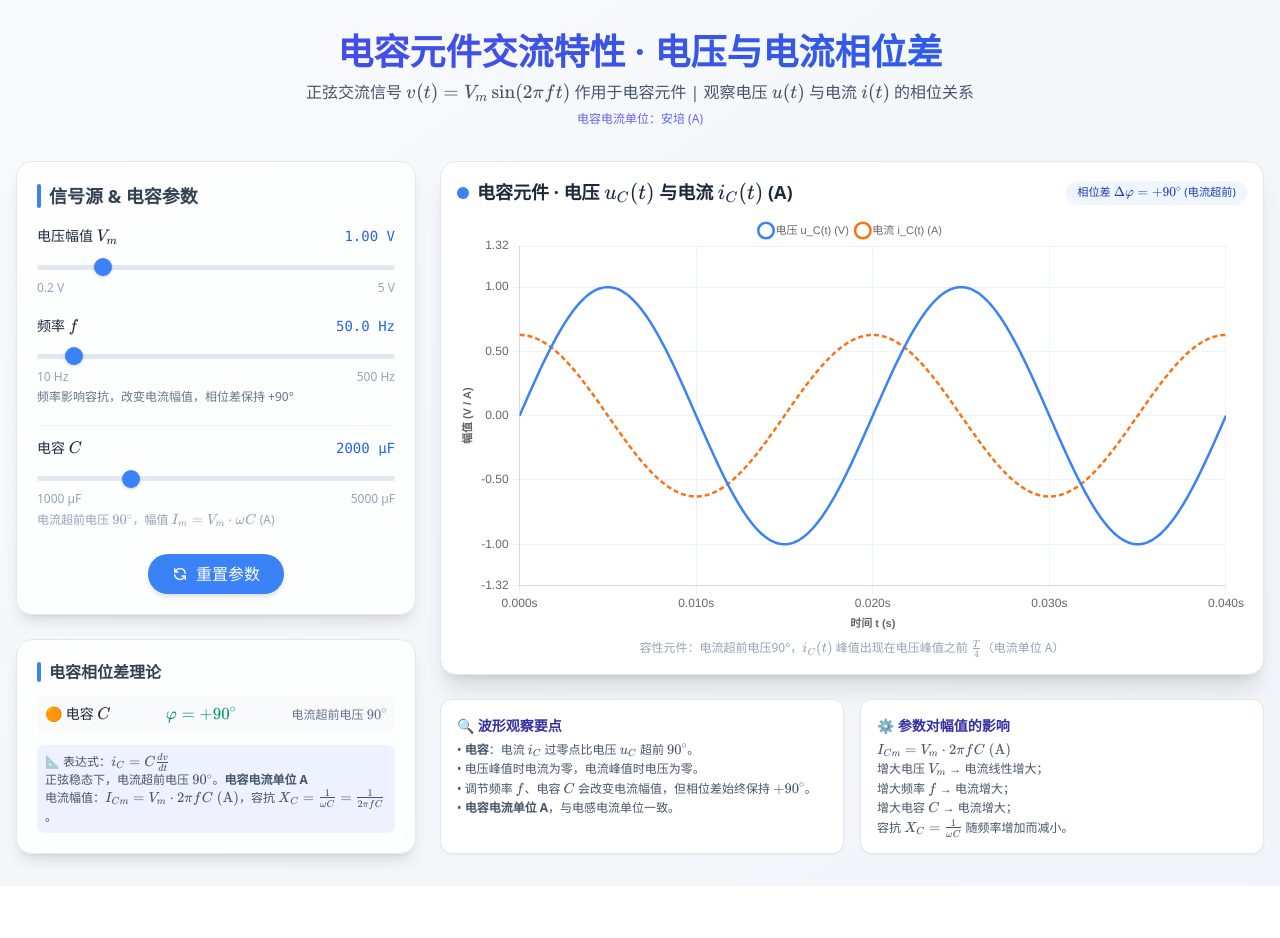
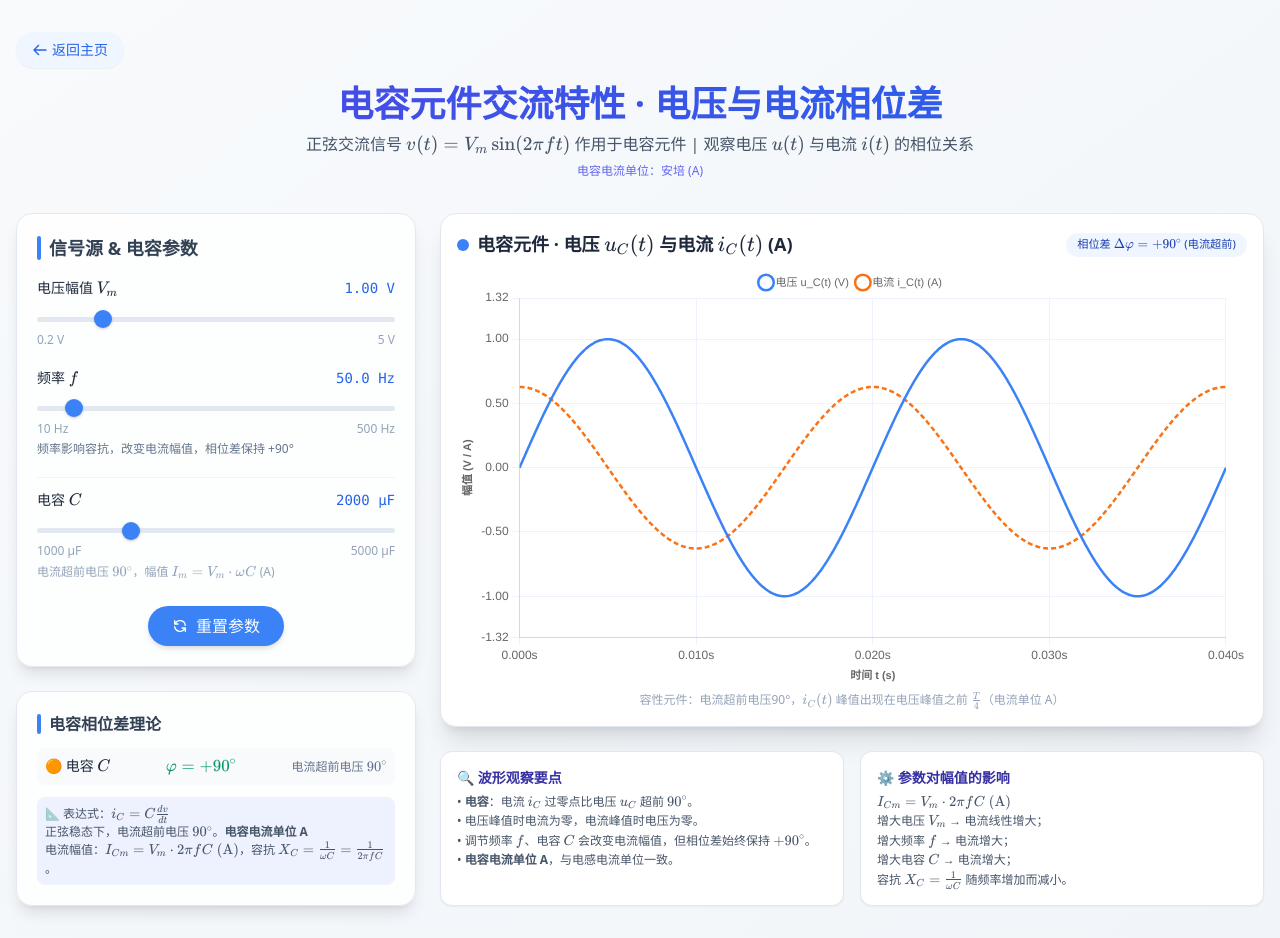
Before and after one commit to KCLKVL026/KCLKVL026.github.io, a plain HTML site: page Circuit_Analysis/C_component.html in a window 1280 px wide. Before the commit the page ends 886 px from the top, so only its background shows below. Drawn offline with nearby package versions, Linux system fonts and the light colour scheme.

Commit message:
Add files via upload

```diff
--- a/Circuit_Analysis/C_component.html
+++ b/Circuit_Analysis/C_component.html
@@ -74,6 +74,16 @@
 <body class="bg-gradient-to-br from-slate-50 to-slate-100 text-slate-800 font-sans">
 
 <div class="max-w-7xl mx-auto px-4 py-6 md:py-8">
+    <!-- 返回主页按钮（左上角） -->
+    <div class="flex justify-start mb-4">
+        <a href="https://kclkvl026.github.io/Circuit_Analysis/"
+        class="inline-flex items-center gap-1 text-sm font-medium text-blue-600 bg-blue-50 hover:bg-blue-100 hover:text-blue-800 transition-colors duration-200 rounded-full px-4 py-2 shadow-sm">
+            <svg class="w-4 h-4" fill="none" stroke="currentColor" viewBox="0 0 24 24" xmlns="http://www.w3.org/2000/svg">
+                <path stroke-linecap="round" stroke-linejoin="round" stroke-width="2" d="M10 19l-7-7m0 0l7-7m-7 7h18"></path>
+            </svg>
+            返回主页
+        </a>
+    </div>
     <!-- 标题区：统一蓝色渐变 -->
     <div class="text-center mb-8">
         <h1 class="text-3xl md:text-4xl font-extrabold bg-gradient-to-r from-indigo-600 to-blue-600 bg-clip-text text-transparent mb-2">
```
Also changed, not shown: Circuit_Analysis/Capacitor_Charging_Discharging.html (+10 -0 lines), Circuit_Analysis/L_component.html (+10 -0 lines), Circuit_Analysis/RLC_AC_V3.html (+10 -0 lines), Circuit_Analysis/R_component.html (+10 -0 lines), Circuit_Analysis/Square_Fourier_Series_V3.html (+10 -0 lines).
